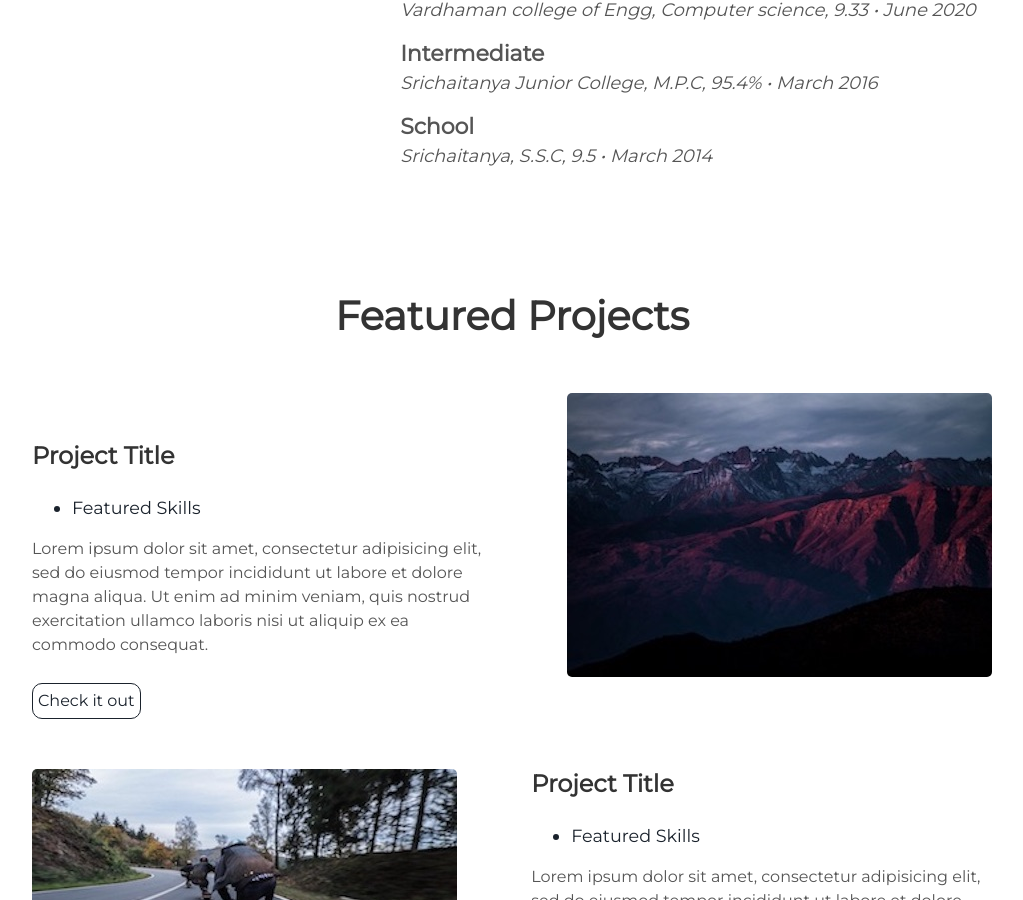
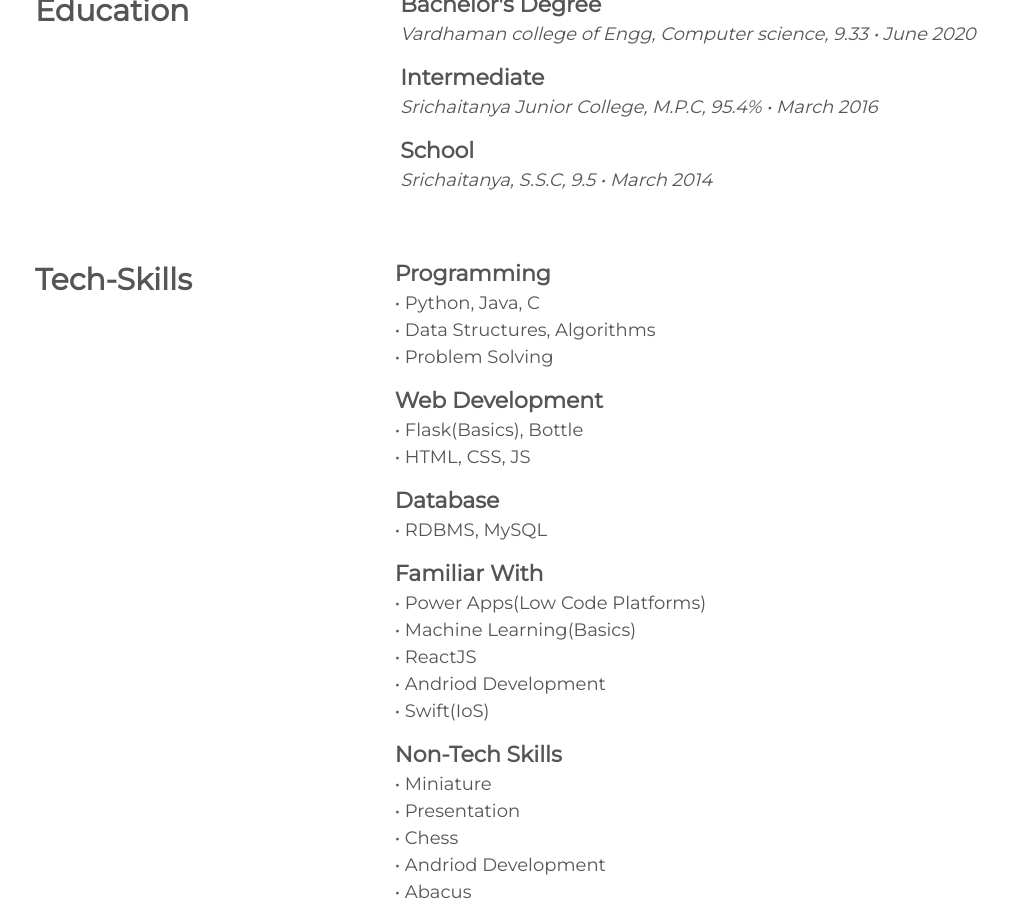
Before and after one commit to VasaviLagishetty/VasaviLagishetty.github.io, a Jekyll site: the page built from index.html, in a window 1280 px wide and 900 px high, scrolled down 1535 px. Shown: the whole window, without its empty margins (128-1151 px from the left). Built offline with Jekyll 4.4.1, drawn with Linux system fonts in a browser that asks for light colours; nearby versions of some CDN libraries.

Commit message:
Added Skills in profile

```diff
--- a/_includes/about.html
+++ b/_includes/about.html
@@ -31,6 +31,7 @@
      }
    </style>
  </head>
+
  <div class="user-details">
   <h1> About Me </h1>
   <p> {{site.user_description}} </p>
@@ -40,7 +41,7 @@
     <th rowspan="1">Experience</th>
     <td><b>ValueLabs</b><br><i>Software Trainee Engineer • September 2019 - March 2020</i><br>Adopted to corporate culture, worked on various technologies like Low Code Platforms (helped the team in choosing ease and best tool for real-time applications), ReactJS, and also on Swift Xcode (IoS).</td>
   </tr>
-</table><br>
+</table><br><br>
 <table>
   <tr>
     <th rowspan="3">Education&nbsp;</th>
@@ -52,5 +53,22 @@
   <tr>
     <td><b>School</b><br><i>Srichaitanya, S.S.C, 9.5 • March 2014</i></td>
   </tr>
+</table><br><br>
+<table>
+  <tr>
+    <th rowspan="5">Tech-Skills</th>
+    <td><b>Programming</b><br>• Python, Java, C<br>• Data Structures, Algorithms<br>• Problem Solving</td>
+  </tr>
+  <tr>
+    <td><b>Web Development</b><br>• Flask(Basics), Bottle<br>• HTML, CSS, JS</td>
+  </tr>
+  <tr>
+    <td><b>Database</b><br>• RDBMS, MySQL</td>
+  </tr>
+  <tr>
+    <td><b>Familiar With</b><br>• Power Apps(Low Code Platforms)<br>• Machine Learning(Basics)<br>• ReactJS<br>• Andriod Development<br>• Swift(IoS)</td>
+  </tr>
+  <tr>
+    <td><b>Non-Tech Skills</b><br>• Miniature<br>• Presentation<br>• Chess<br>• Andriod Development<br>• Abacus</td>
+  </tr>
 </table>
-<br>
--- a/_includes/header.html
+++ b/_includes/header.html
@@ -11,7 +11,7 @@
         <a aria-label="My Github" target="_blank" href="https://github.com/VasaviLagishetty"><i id = "icon" class="fab fa-github" ></i></a>
         <a aria-label="My HackerRank" target="_blank" href="https://www.hackerrank.com/vasavi_2910"><i id = "icon" class="fab fa-hackerrank" ></i></a>
         <a aria-label="My Linkedin" target="_blank" href="https://www.linkedin.com/in/vasavi2910"><i id = "icon" class="fab fa-linkedin"></i></a>
-        <a aria-label="My Sourcer" target="_blank" href="assets/Resume/Vasavi_Resume.pdf"><i id = "icon" class="fas fa-chart-line"></i></a>
+        <a aria-label="My Sourcer" target="_blank" href="assets/Me/Vasavi_Resume.pdf"><i id = "icon" class="fas fa-chart-line"></i></a>
         <a aria-label="My facebook" target="_blank" href="https://www.facebook.com/vasavi2910"><i id = "icon" class="fab fa-facebook"></i></a>
       </div>
       <div class="header-links">
@@ -21,5 +21,5 @@
         <a class="link" href="assets/Resume/Vasavi_Resume.pdf" target="_blank" data-scroll>Resume</a>
       </div>
   </div>
-  <a class="down" href="#about" data-scroll><i class="icon fa fa-chevron-down" aria-hidden="true"></i></a>
+  <a class="down" href="#about" data-scroll><i class="fas fa-chevron-down" aria-hidden="true"></i></a>
 </div>
```
Also changed, not shown: assets/Me/vasavi.png (added), 3 other files.
